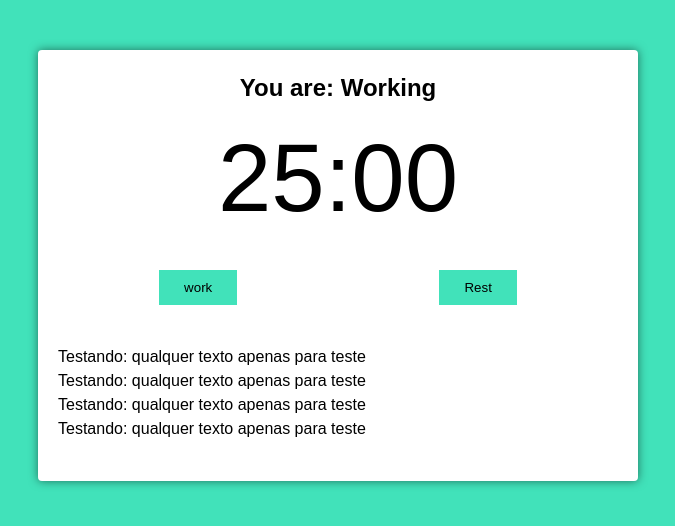
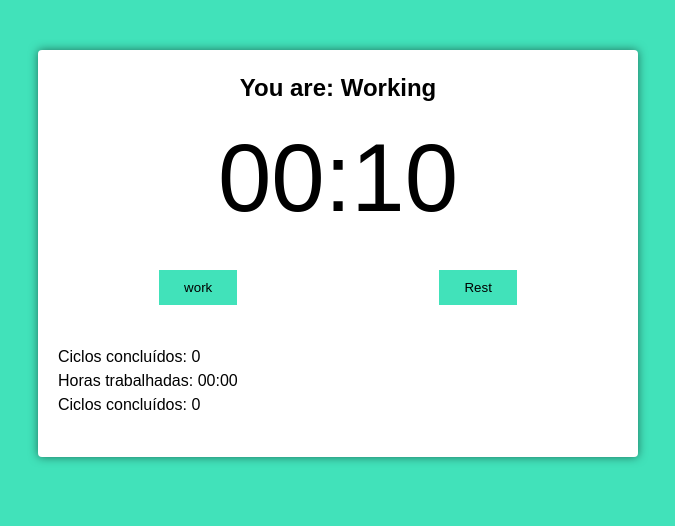
Before and after one commit to Roger-Franco/pomodoro-react-typescript, a React (Create React App) app: page / in a window 1280 px wide. Shown: the top 526 px of the page, without its empty margins (302-977 px from the left). Built offline with nearby package versions, Linux system fonts and the light colour scheme.

Commit message:
Iniciando a lógica do pomodoro

```diff
--- a/src/App.tsx
+++ b/src/App.tsx
@@ -5,9 +5,9 @@
   return (
     <div className="container">
       <PomodoroTimer
-        pomodoroTime={1500}
-        shortRestTime={300}
-        longRestTime={900}
+        pomodoroTime={10}
+        shortRestTime={2}
+        longRestTime={5}
         cycles={4}
       />
     </div>
--- a/src/components/pomodoro-timer.tsx
+++ b/src/components/pomodoro-timer.tsx
@@ -1,6 +1,7 @@
 /* eslint-disable @typescript-eslint/no-var-requires */
 import React, { useEffect, useState } from 'react';
 import { useInterval } from '../hooks/use-interval';
+import { secondsToTime } from '../utils/seconds-to-time';
 import { Button } from './button';
 import { Timer } from './timer';
 
@@ -22,11 +23,13 @@
   const [timeCounting, setTimeCounting] = useState(false);
   const [working, setWorking] = useState(false);
   const [resting, setResting] = useState(false);
+  const [cyclesQtd, setCyclesQtd] = useState(
+    new Array(props.cycles - 1).fill(true),
+  );
 
-  useEffect(() => {
-    if (working) document.body.classList.add('working');
-    if (resting) document.body.classList.remove('working');
-  }, [working, resting]);
+  const [completedCycles, setCompletedCycles] = useState(0);
+  const [fullWorkingTime, setFullWorkingTime] = useState(0);
+  const [numberOfPomodoros, setNumberOfPomodoros] = useState(0);
 
   useInterval(
     () => {
@@ -56,6 +59,36 @@
     audioStopWorking.play();
   };
 
+  useEffect(() => {
+    if (working) document.body.classList.add('working');
+    if (resting) document.body.classList.remove('working');
+
+    if (mainTime > 0) return;
+
+    if (working && cyclesQtd.length > 0) {
+      configureRest(false);
+      cyclesQtd.pop();
+    } else if (working && cyclesQtd.length <= 0) {
+      configureRest(true);
+      setCyclesQtd(new Array(props.cycles - 1).fill(true));
+      setCompletedCycles(completedCycles + 1);
+    }
+
+    if (working) setNumberOfPomodoros(numberOfPomodoros + 1);
+    if (resting) configureWork();
+  }, [
+    working,
+    resting,
+    mainTime,
+    numberOfPomodoros,
+    completedCycles,
+    configureRest,
+    setCyclesQtd,
+    configureWork,
+    cyclesQtd,
+    props.cycles,
+  ]);
+
   return (
     <div className="pomodoro">
       <h2>You are: Working</h2>
@@ -70,10 +103,9 @@
         ></Button>
       </div>
       <div className="details">
-        <p>Testando: qualquer texto apenas para teste</p>
-        <p>Testando: qualquer texto apenas para teste</p>
-        <p>Testando: qualquer texto apenas para teste</p>
-        <p>Testando: qualquer texto apenas para teste</p>
+        <p>Ciclos concluídos: {completedCycles}</p>
+        <p>Horas trabalhadas: {secondsToTime(fullWorkingTime)}</p>
+        <p>Ciclos concluídos: {numberOfPomodoros}</p>
       </div>
     </div>
   );
```
Also changed, not shown: 1 other file (tests, documents, lock files or other folders).
